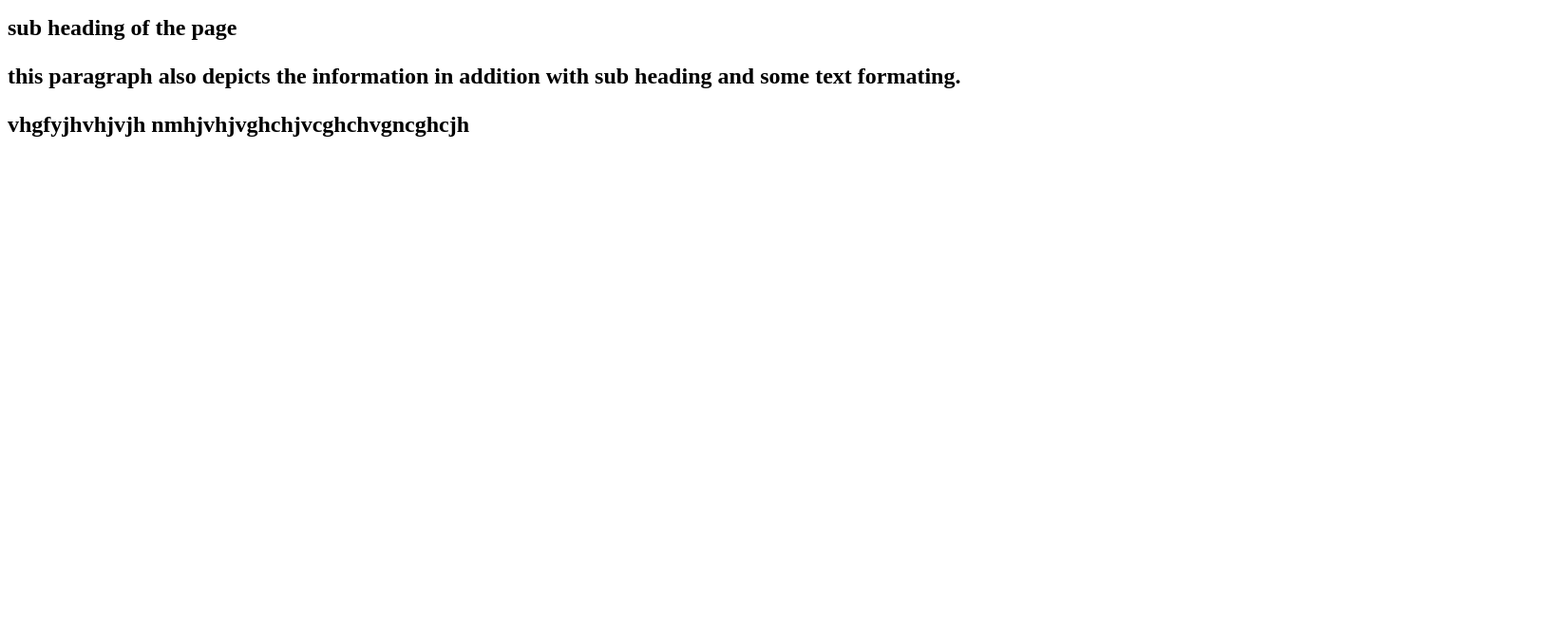
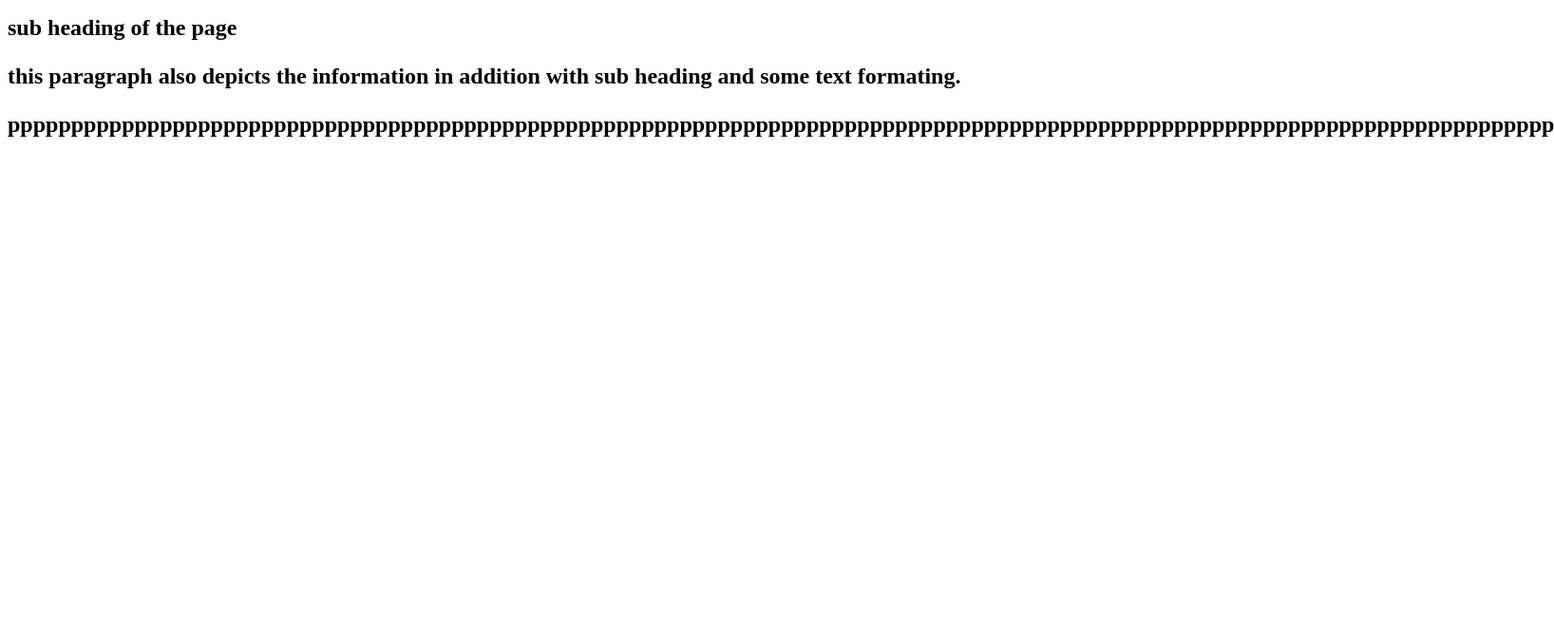
Before and after one commit to dahalashish/firstproject, a plain HTML site: page index.html in a window 1280 px wide. Shown: the part 130-800 px from the top of the page at 95% size, 1636 px wide, since content can reach past the window. Drawn offline with Linux system fonts and the light colour scheme.

Commit message:
please look

```diff
--- a/index.html
+++ b/index.html
@@ -6,5 +6,5 @@
 <h2>sub heading of the page </head>
 <p>this paragraph also depicts the information in addition with sub heading and some text formating.</p>
 
-vhgfyjhvhjvjh nmhjvhjvghchjvcghchvgncghcjh
+pppppppppppppppppppppppppppppppppppppppppppppppppppppppppppppppppppppppppppppppppppppppppppppppppppppppppppppppppppppppppp
 </html>
```
